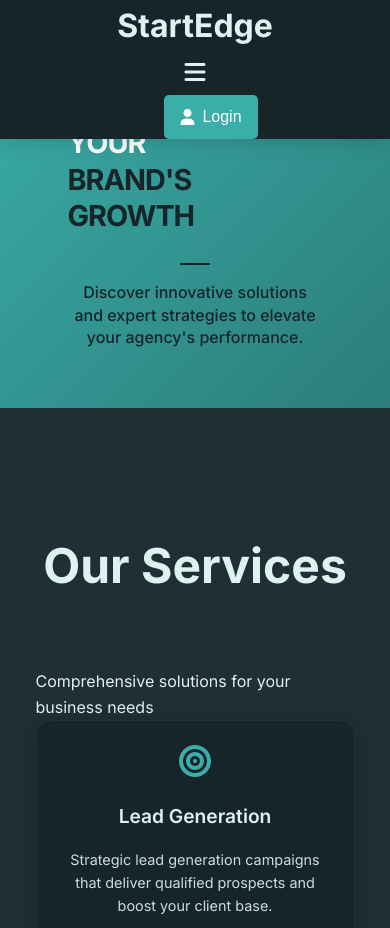
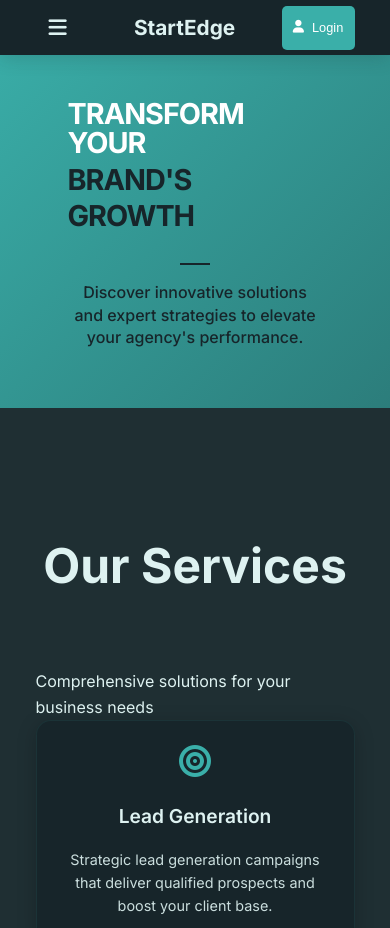
Before and after one commit to shashikant-38/StartEdge, a plain HTML site: page index.html in a window 390 px wide. Shown: the top 928 px of the page. Drawn offline with Linux system fonts and the light colour scheme; files whose address does not match are found by name.

Commit message:
Update styles.css

```diff
--- a/styles.css
+++ b/styles.css
@@ -41,21 +41,20 @@ body {
     width: 100%;
     top: 0;
     z-index: 1000;
-    animation: fadeInDown 0.8s cubic-bezier(0.4, 0, 0.2, 1);
 }
 
 .header .container {
     display: flex;
     justify-content: space-between;
     align-items: center;
-    height: 80px;
+    height: 70px;
+    padding: 0 1rem;
 }
 
 .logo h1 {
-    font-size: 2rem;
+    font-size: 1.8rem;
     font-weight: 700;
     color: var(--text-color);
-    animation: fadeIn 0.8s cubic-bezier(0.4, 0, 0.2, 1) 0.2s both;
 }
 
 .nav ul {
@@ -555,7 +554,6 @@ body {
 .auth-section {
     display: flex;
     align-items: center;
-    margin-left: 2rem;
 }
 
 .auth-btn {
@@ -568,7 +566,7 @@ body {
     display: flex;
     align-items: center;
     gap: 0.5rem;
-    font-size: 1rem;
+    font-size: 0.9rem;
     transition: var(--transition);
 }
 
@@ -775,6 +773,7 @@ body {
     cursor: pointer;
     padding: 0.5rem;
     z-index: 1001;
+    margin-right: 0.5rem;
 }
 
 /* Improved responsive media queries */
@@ -791,16 +790,30 @@ body {
 }
 
 @media (max-width: 768px) {
-    .container {
-        padding: 0 var(--container-padding-mobile);
-    }
-
     .header .container {
+        display: grid;
+        grid-template-columns: auto 1fr auto;
+        align-items: center;
         padding: 0 1rem;
+        height: 60px;
     }
 
     .mobile-menu-btn {
         display: block;
+        order: 1;
+    }
+
+    .logo {
+        order: 2;
+        text-align: center;
+    }
+
+    .logo h1 {
+        font-size: 1.5rem;
+    }
+
+    .auth-section {
+        order: 3;
     }
 
     .nav {
@@ -830,6 +843,11 @@ body {
         text-align: center;
     }
 
+    .auth-btn {
+        padding: 0.4rem 0.8rem;
+        font-size: 0.85rem;
+    }
+
     .hero {
         padding: 120px 0 80px;
     }
@@ -855,6 +873,23 @@ body {
 }
 
 @media (max-width: 480px) {
+    .header .container {
+        height: 55px;
+    }
+
+    .logo h1 {
+        font-size: 1.3rem;
+    }
+
+    .mobile-menu-btn {
+        font-size: 1.3rem;
+    }
+
+    .auth-btn {
+        padding: 0.35rem 0.7rem;
+        font-size: 0.8rem;
+    }
+
     .container {
         padding: 0 var(--container-padding-mobile);
     }
```
